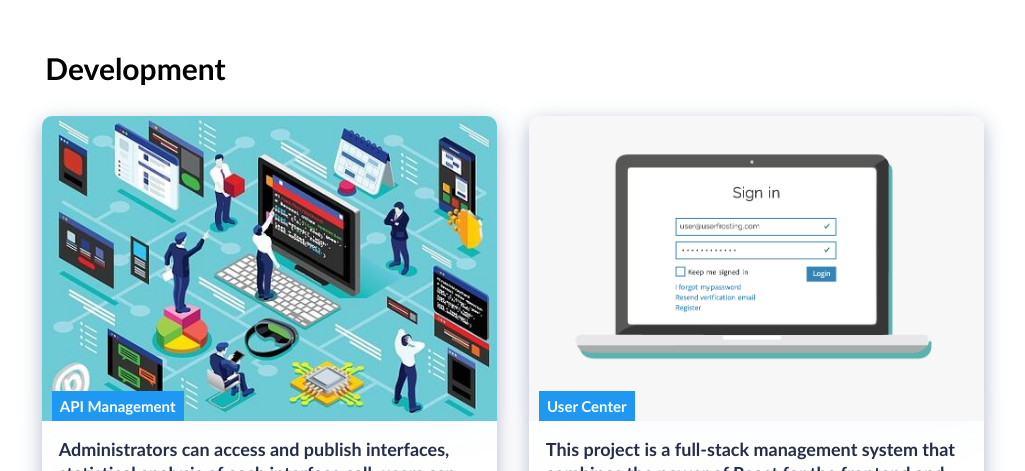
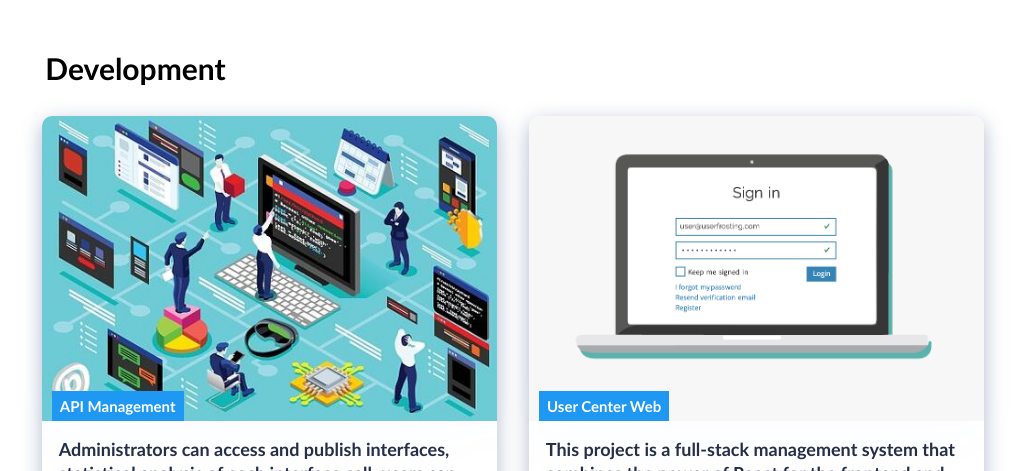
Before and after one commit to XunQAQ/Personal-website, a React (Create React App) app: page / in a window 1280 px wide. Shown: the part 2190-2661 px from the top of the page, without its empty margins (123-1148 px from the left). Built offline with nearby package versions, Linux system fonts and the light colour scheme.

Commit message:
add user cent add web

```diff
--- a/src/components/Cards.js
+++ b/src/components/Cards.js
@@ -21,7 +21,7 @@ function Cards() {
 						<CardItem
 							src='images/user_center.png'
 							text='This project is a full-stack management system that combines the power of React for the frontend and Java Spring Boot for the backend. Build with Nginx and Java Springboot'
-							label='User Center'
+							label='User Center Web'
 							path='http://user.watsonpeng.com/user/login'
 						/>
 
```
